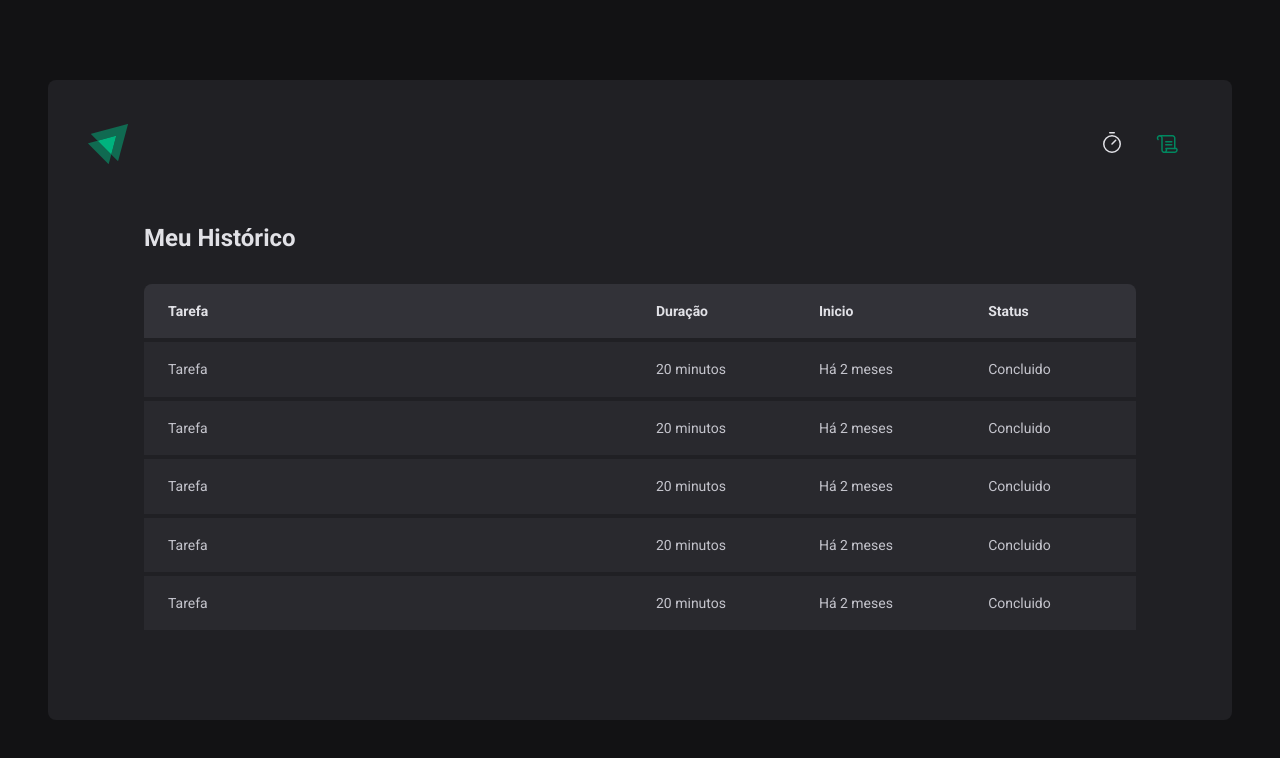
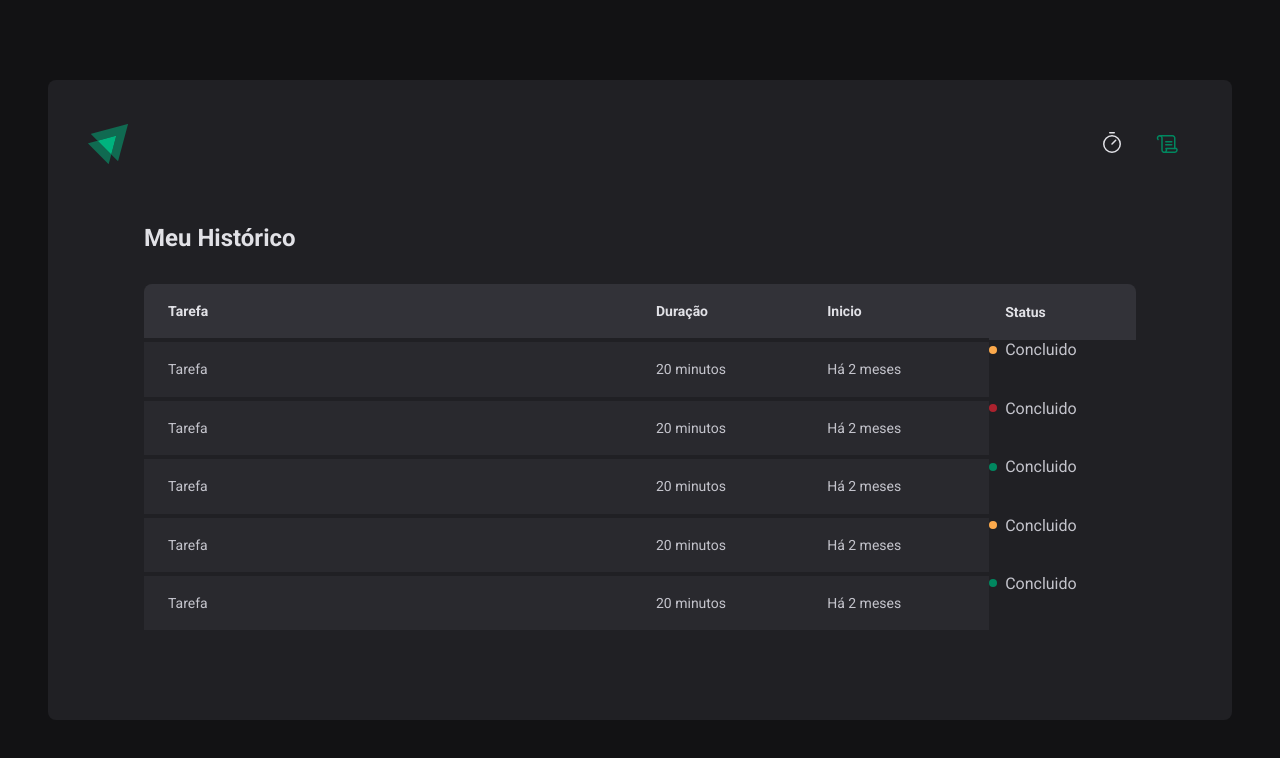
Before and after one commit to MDM04/Timer, a React (Vite) app: page /history in a window 1280 px wide. Shown: the top 758 px of the page. Built offline with nearby package versions, Linux system fonts and the light colour scheme.

Commit message:
feat: Add form validation using React Hook Form

```diff
--- a/package.json
+++ b/package.json
@@ -10,11 +10,14 @@
     "preview": "vite preview"
   },
   "dependencies": {
+    "@hookform/resolvers": "^5.7.1",
     "phosphor-react": "^1.4.1",
     "react": "^19.2.7",
     "react-dom": "^19.2.7",
+    "react-hook-form": "^7.85.0",
     "react-router-dom": "^7.18.1",
-    "styled-components": "^6.4.4"
+    "styled-components": "^6.4.4",
+    "zod": "^4.4.3"
   },
   "devDependencies": {
     "@types/node": "^24.13.2",
--- a/src/pages/History.tsx
+++ b/src/pages/History.tsx
@@ -54,6 +54,31 @@
     }
   }
 `;
+const STATUS_COLORS = {
+  yellow: 'yellow-500',
+  green: 'green-500',
+  red: 'red-500',
+} as const
+
+interface StatusProps {
+  statusColor: keyof typeof STATUS_COLORS
+}
+
+
+const Status = styled.span<StatusProps>`
+  display: flex;
+  align-items: center;
+  gap: 0.5rem;
+
+  &::before {
+    content: '';
+    width: 0.5rem;
+    height: 0.5rem;
+    border-radius: 9999px;
+    background: ${(props)=> props.theme[STATUS_COLORS[props.statusColor]]};
+
+  }
+`;
 
 export function History() {
   return (
@@ -75,31 +100,31 @@
               <td>Tarefa </td>
               <td>20 minutos </td>
               <td>Há 2 meses </td>
-              <td>Concluido </td>
+              <Status statusColor="yellow">Concluido</Status>
             </tr>
             <tr>
               <td>Tarefa </td>
               <td>20 minutos </td>
               <td>Há 2 meses </td>
-              <td>Concluido </td>
+              <Status statusColor="red" >Concluido</Status>
             </tr>
             <tr>
               <td>Tarefa </td>
               <td>20 minutos </td>
               <td>Há 2 meses </td>
-              <td>Concluido </td>
+              <Status statusColor="green">Concluido</Status>
             </tr>
             <tr>
               <td>Tarefa </td>
               <td>20 minutos </td>
               <td>Há 2 meses </td>
-              <td>Concluido </td>
+              <Status statusColor="yellow">Concluido</Status>
             </tr>
             <tr>
               <td>Tarefa </td>
               <td>20 minutos </td>
               <td>Há 2 meses </td>
-              <td>Concluido </td>
+              <Status statusColor="green">Concluido</Status>
             </tr>
           </tbody>
         </table>
--- a/src/pages/Home.tsx
+++ b/src/pages/Home.tsx
@@ -1,5 +1,8 @@
 import { Play } from "phosphor-react";
 import styled from "styled-components";
+import { useForm } from "react-hook-form";
+import { zodResolver } from "@hookform/resolvers/zod";
+import * as zod from "zod";
 
 const HomeContainer = styled.main`
   flex: 1;
@@ -43,7 +46,7 @@
     border-color: ${(props) => props.theme["green-500"]};
   }
 
- &::placeholder {
+  &::placeholder {
     color: ${(props) => props.theme["gray-500"]};
   }
 `;
@@ -107,10 +110,30 @@
     cursor: not-allowed;
   }
 `;
+
+const newCycleFormValidationSchema = zod.object({
+  task: zod.string().min(1, "Informe a tarefa"),
+  minutesAmount: zod
+    .number()
+    .min(5, "O ciclo precisa ser de no mínimo 5 minutos.")
+    .max(60, "O ciclo precisa ser de no máximo 60 minutos."),
+});
+
 export function Home() {
+
+  const { register, handleSubmit, watch } = useForm({
+    resolver: zodResolver(newCycleFormValidationSchema),
+  });
+  function handleCreateNewCycle(data: any) {
+    console.log(data);
+  }
+
+  const task = watch("task");
+  const isSubmitDisabled = !task;
+
   return (
     <HomeContainer>
-      <form action="">
+      <form onSubmit={handleSubmit(handleCreateNewCycle)} action="">
         <FormContainer>
           <label htmlFor="task">Vou trabalhar em</label>
           <TaskInput
@@ -118,6 +141,7 @@
             id="task"
             placeholder="Dê um nome para o seu projeto"
             list="task-suggestions"
+            {...register("task")}
           />
           <datalist id="task-suggestions">
             <option value="Projeto 1" />
@@ -133,6 +157,7 @@
             step={5}
             min={5}
             max={60}
+            {...register("minutesAmount", { valueAsNumber: true })}
           />
           <span>minutos.</span>
         </FormContainer>
@@ -145,7 +170,7 @@
           <span>0</span>
         </CountdownContainer>
 
-        <StartCountdownButton type="button" disabled>
+        <StartCountdownButton type="button" disabled={isSubmitDisabled}>
           <Play size={24} />
           Começar
         </StartCountdownButton>
```
Also changed, not shown: 1 other file (tests, documents, lock files or other folders).
